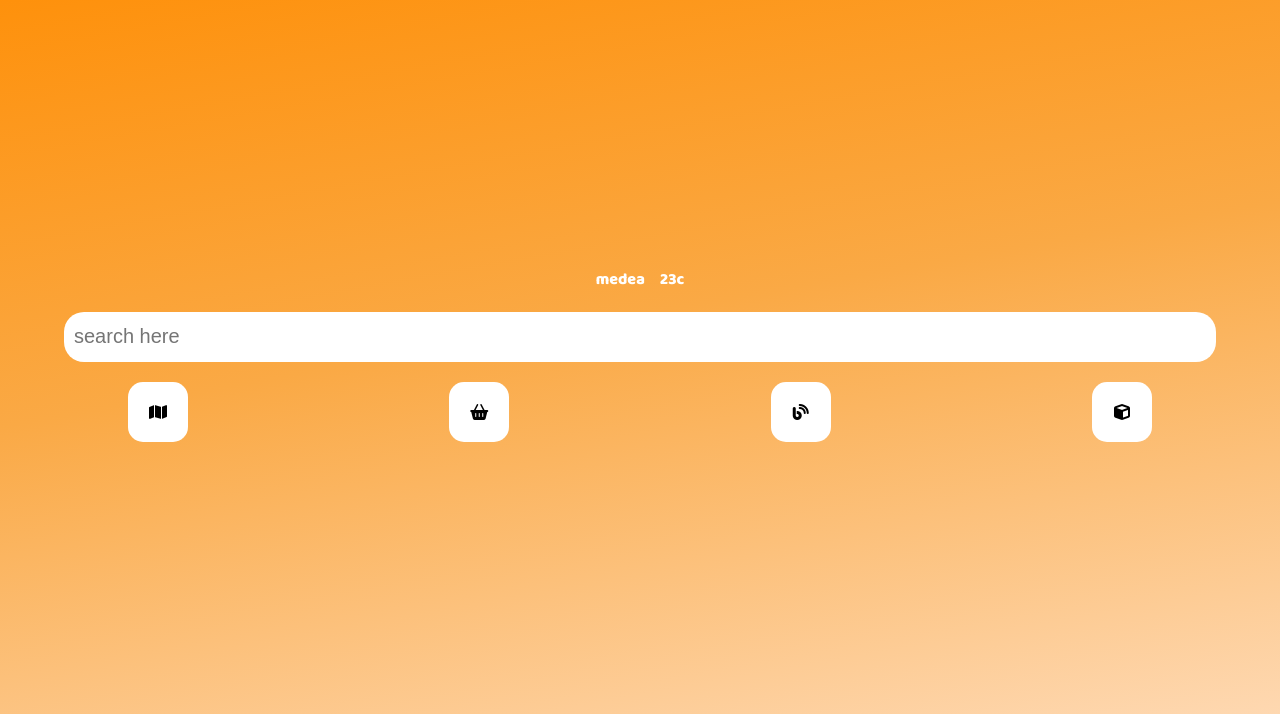
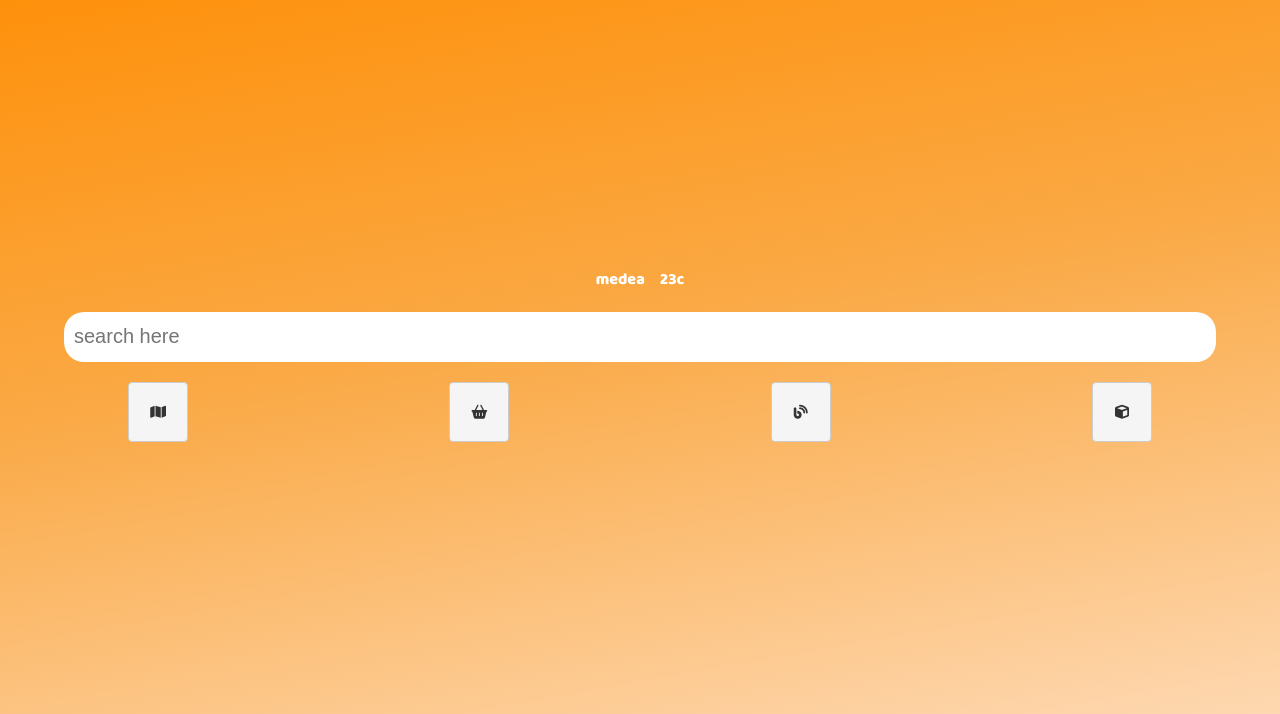
Before and after one commit to nedelben/ggg, a plain HTML site: page index.html in a window 1280 px wide. Shown: the part 86-800 px from the top of the page. Drawn offline with Linux system fonts and the light colour scheme.

Commit message:
Update style.css

```diff
--- a/style.css
+++ b/style.css
@@ -81,3 +81,24 @@ main .box-search .boxes{
     align-items: center;
     border-radius: 15px;
 }
+main .box-search .boxes {
+    background-color: #f5f5f5;
+    border: 1px solid #ccc;
+    border-radius: 4px;
+    padding: 10px 15px;
+    font-family: monospace;
+    font-size: 14px;
+    transition: background-color 0.3s ease, box-shadow 0.3s ease;
+    color: #333;
+}
+
+main .box-search .boxes:hover {
+    cursor: pointer;
+    background-color: #FED8B1;
+}
+
+main .box-search .boxes:focus {
+    background-color: #232222;
+    color: #f5f5f5;
+    outline: none;
+}
```
